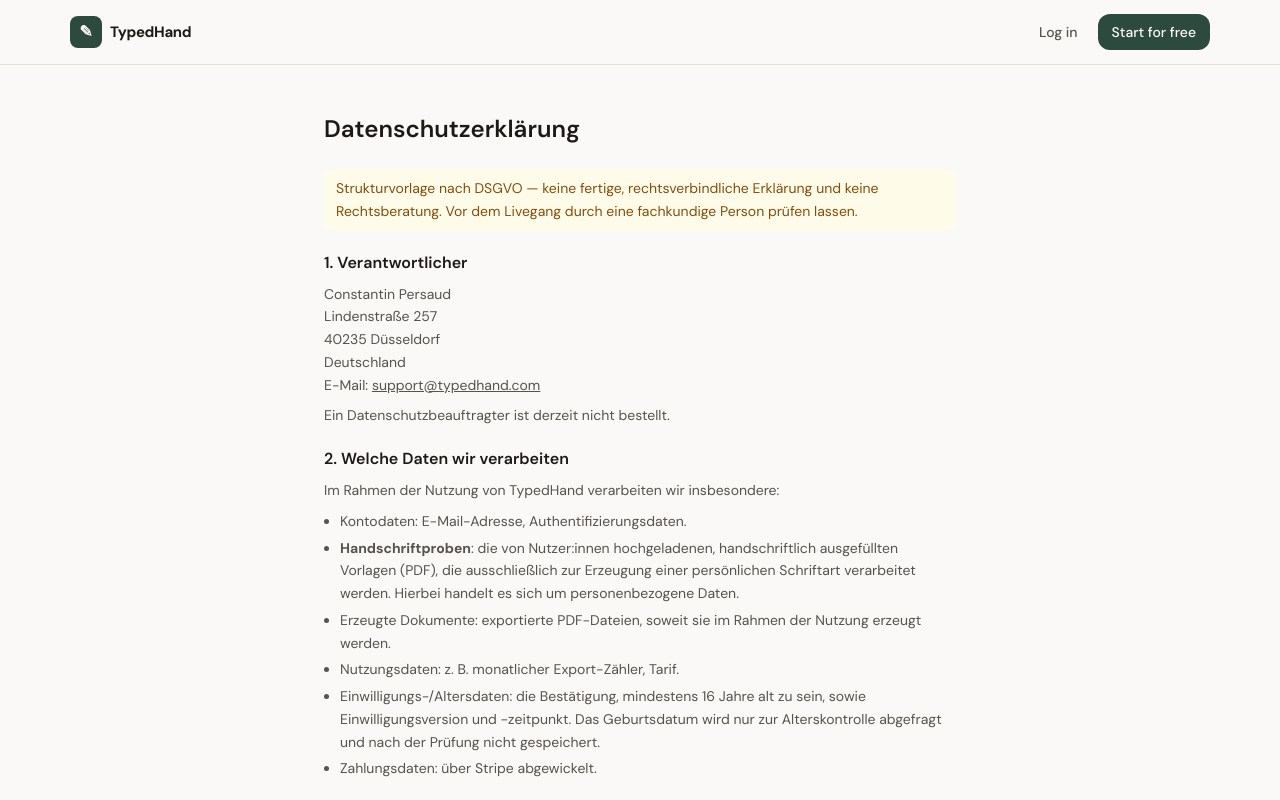
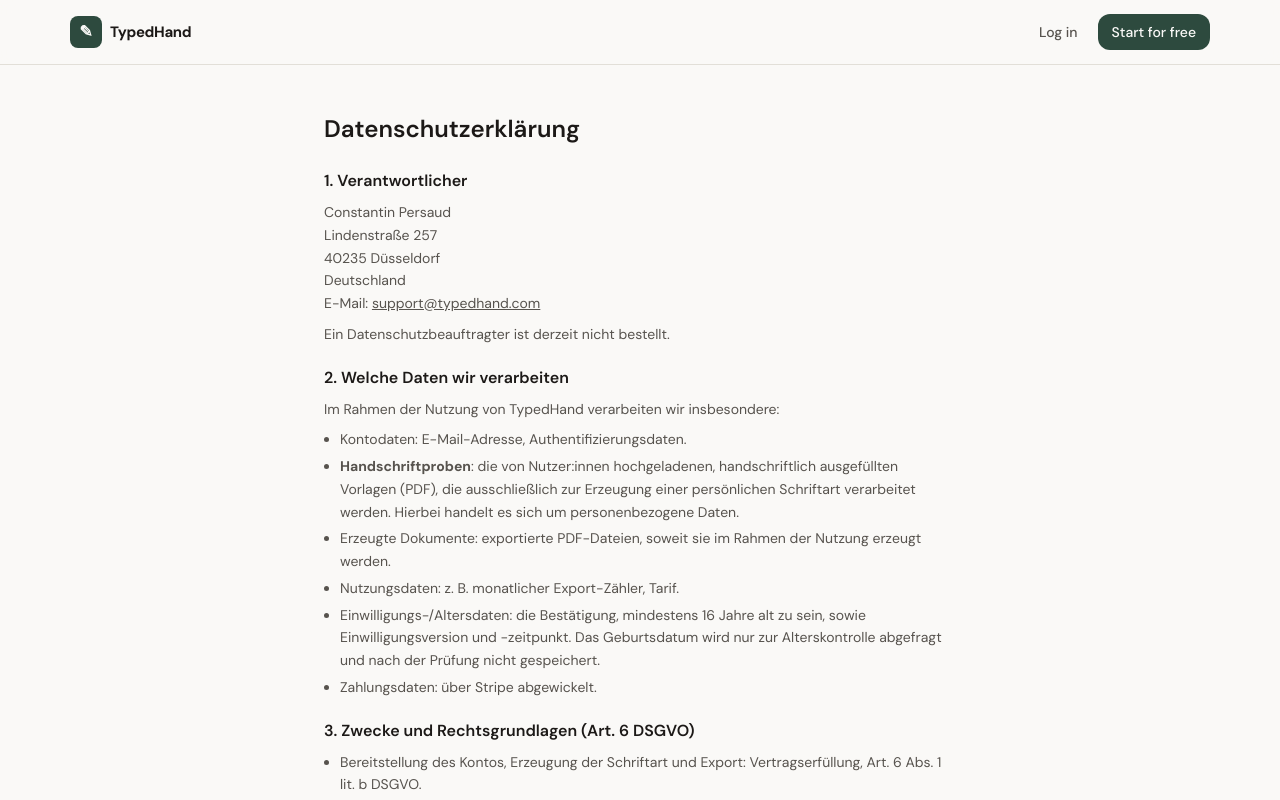
Before and after one commit to CP0825/typedhand, a Next.js app: page /datenschutz in a window 1280 px wide. Shown: the top 800 px of the page. Built offline with nearby package versions, Linux system fonts and the light colour scheme; no server answers.

Commit message:
Update page.tsx

```diff
--- a/app/datenschutz/page.tsx
+++ b/app/datenschutz/page.tsx
@@ -8,12 +8,6 @@
 export default function DatenschutzPage() {
   return (
     <LegalPage title="Datenschutzerklärung">
-      <p className="rounded-lg bg-yellow-50 px-3 py-2 text-yellow-800">
-        Strukturvorlage nach DSGVO — keine fertige, rechtsverbindliche
-        Erklärung und keine Rechtsberatung. Vor dem Livegang durch eine
-        fachkundige Person prüfen lassen.
-      </p>
-
       <LegalSection heading="1. Verantwortlicher">
         <p>
           Constantin Persaud
```
